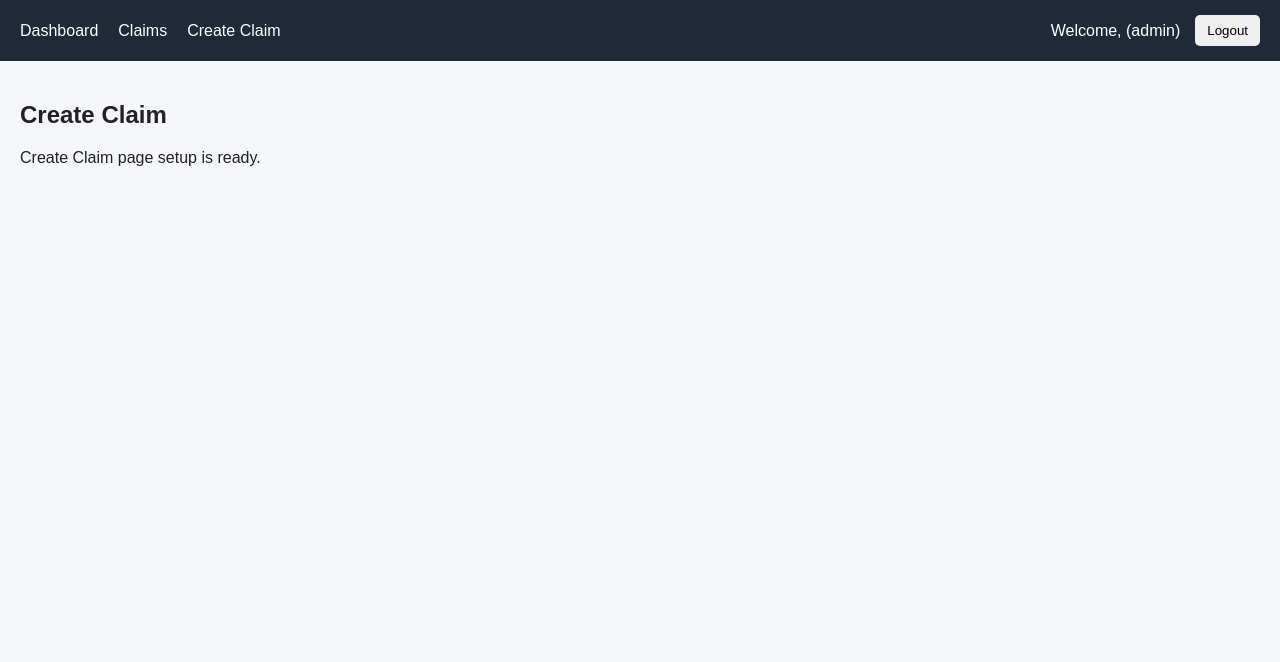
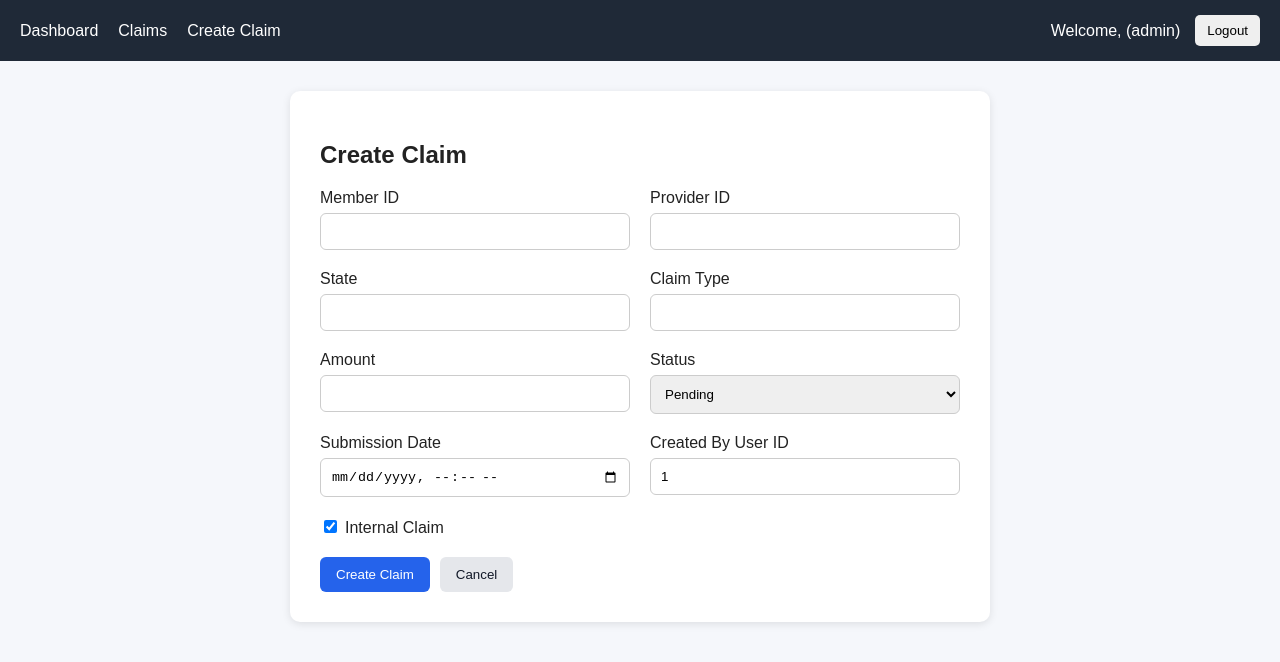
Before and after one commit to dhaliwaljashan/claimflow, a React (Vite) app in the folder frontend/claimflow-ui/: page /claims/create in a window 1280 px wide. Shown: the top 662 px of the page. Built offline with nearby package versions, Linux system fonts and the light colour scheme; sample sign-in values are in the browser's storage.

Commit message:
implemented create claim form with frontend api integration

```diff
--- a/frontend/claimflow-ui/src/pages/CreateClaimPage.jsx
+++ b/frontend/claimflow-ui/src/pages/CreateClaimPage.jsx
@@ -1,10 +1,255 @@
+import { useState } from "react";
+import { useNavigate } from "react-router-dom";
+import { useAuth } from "../context/AuthContext";
+import api from "../api/axios";
+
 function CreateClaimPage() {
+  const navigate = useNavigate();
+  const { user } = useAuth();
+
+  const [formData, setFormData] = useState({
+    memberId: "",
+    providerId: "",
+    state: "",
+    claimType: "",
+    amount: "",
+    status: "Pending",
+    submissionDate: "",
+    isInternal: true,
+    createdByUserId: user?.userId
+  });
+
+  const [error, setError] = useState("");
+  const [loading, setLoading] = useState(false);
+
+  const handleChange = (e) => {
+    const { name, value, type, checked } = e.target;
+
+    setFormData((prev) => ({
+       ...prev,
+         [name]: type === "checkbox" ? checked : value
+        }));
+      };
+
+  const handleSubmit = async (e) => {
+    e.preventDefault();  // prevents the browser from reloading the page on form submission
+    setError("");
+
+    // Basic client-side validation to ensure required fields are filled
+    if(
+      !formData.memberId ||
+      !formData.providerId ||
+      !formData.state ||
+      !formData.claimType ||
+      !formData.amount ||
+      !formData.submissionDate
+    )
+    {
+      setError("Please fill in all required fields.");
+      return;
+    }
+    setLoading(true);
+
+    try {
+      await api.post("/claims", {
+        ...formData,
+      amount: Number(formData.amount),
+      });
+      navigate("/claims");
+    } catch (err) {
+      console.error("Error creating claim:", err);
+      setError(err.response?.data?.message || "Failed to create claim. Please try again.");
+    }
+      finally {
+        setLoading(false);
+      }
+  };
+
   return (
-    <div style={{ padding: "20px" }}>
-      <h2>Create Claim</h2>
-      <p>Create Claim page setup is ready.</p>
+    <div
+    style={{
+        maxWidth: "700px",
+        margin: "30px auto",
+        backgroundColor: "white",
+        padding: "30px",
+        borderRadius: "10px",
+        boxShadow: "0 2px 8px rgba(0,0,0,0.1)"
+      }}
+      >
+       <h2 style={{ marginBottom: "20px" }}>Create Claim</h2>
+      <form onSubmit={handleSubmit}>
+        <div style={rowStyle}>
+          <div style={fieldStyle}>
+            <label>Member ID</label>
+            <input
+              type="text"
+              name="memberId"
+              value={formData.memberId}
+              onChange={handleChange}
+              style={inputStyle}
+              />
+          </div>
+
+          <div style={fieldStyle}>
+            <label>Provider ID</label>
+            <input
+              type="text"
+              name="providerId"
+              value={formData.providerId}
+              onChange={handleChange}
+              style={inputStyle}
+              />
+          </div>
+        </div>
+
+        <div style={rowStyle}>
+          <div style={fieldStyle}>
+            <label>State</label>
+            <input
+              type="text"
+              name="state"
+              value={formData.state}
+              onChange={handleChange}
+              style={inputStyle}
+              />
+          </div>
+
+          <div style={fieldStyle}>
+            <label>Claim Type</label>
+            <input
+              type="text"
+              name="claimType"
+              value={formData.claimType}
+              onChange={handleChange}
+              style={inputStyle}
+              />
+          </div>
+        </div>
+
+        <div style={rowStyle}>
+          <div style={fieldStyle}>
+            <label>Amount</label>
+            <input
+              type="number"
+              name="amount"
+              value={formData.amount}
+              onChange={handleChange}
+              style={inputStyle}
+              />
+          </div>
+
+          <div style={fieldStyle}>
+            <label>Status</label>
+            <select
+              name="status"
+              value={formData.status}
+              onChange={handleChange}
+              style={inputStyle}
+            >
+              <option value="Pending">Pending</option>
+              <option value="Approved">Approved</option>
+              <option value="Rejected">Rejected</option>
+            </select>
+          </div>
+        </div>
+
+        <div style={rowStyle}>
+          <div style={fieldStyle}>
+            <label>Submission Date</label>
+            <input
+              type="datetime-local"
+              name="submissionDate"
+              value={formData.submissionDate}
+              onChange={handleChange}
+              style={inputStyle}
+              />
+          </div>
+
+          <div style={fieldStyle}>
+            <label>Created By User ID</label>
+            <input
+              type="number"
+              name="createdByUserId"
+              value={formData.createdByUserId}
+              onChange={handleChange}
+              style={inputStyle}
+              />
+          </div>
+        </div>
+
+        <div style={{ marginBottom: "20px" }}>
+          <label>
+            <input
+              type="checkbox"
+              name="isInternal"
+              checked={formData.isInternal}
+              onChange={handleChange}
+              style={{marginRight: "8px"}}
+              />
+            Internal Claim
+          </label>
+        </div>
+
+        {error &&
+        <p style={{ color: "red", marginBottom: "20px" }}>
+          {error}
+          </p> }
+
+          <div style={{ display: "flex", gap: "10px" }}>
+            <button
+              type="submit"
+              disabled={loading}
+              style={buttonStyle}>
+              {loading ? "Saving..." : "Create Claim"}
+            </button>
+
+            <button
+              type="button"
+              onClick={() => navigate("/claims")}
+              style={secondaryButtonStyle}
+            >
+              Cancel
+            </button>
+          </div>
+      </form>
     </div>
   );
 }
 
+const rowStyle = {
+  display: "flex",
+  gap: "20px",
+  marginBottom: "20px"
+};
+
+const fieldStyle = {
+  flex: 1,
+  display: "flex",
+  flexDirection: "column"
+};
+
+const inputStyle = {
+  marginTop: "6px",
+  padding: "10px",
+  borderRadius: "6px",
+  border: "1px solid #ccc"
+};
+
+const buttonStyle = {
+  padding: "10px 16px",
+  backgroundColor: "#2563eb",
+  color: "white",
+  border: "none",
+  borderRadius: "6px",
+  cursor: "pointer"
+};
+
+const secondaryButtonStyle = {
+  padding: "10px 16px",
+  backgroundColor: "#e5e7eb",
+  color: "#111827",
+  border: "none",
+  borderRadius: "6px",
+  cursor: "pointer"
+};
 export default CreateClaimPage;
```
Also changed, not shown: 14 other files (tests, documents, lock files or other folders).
